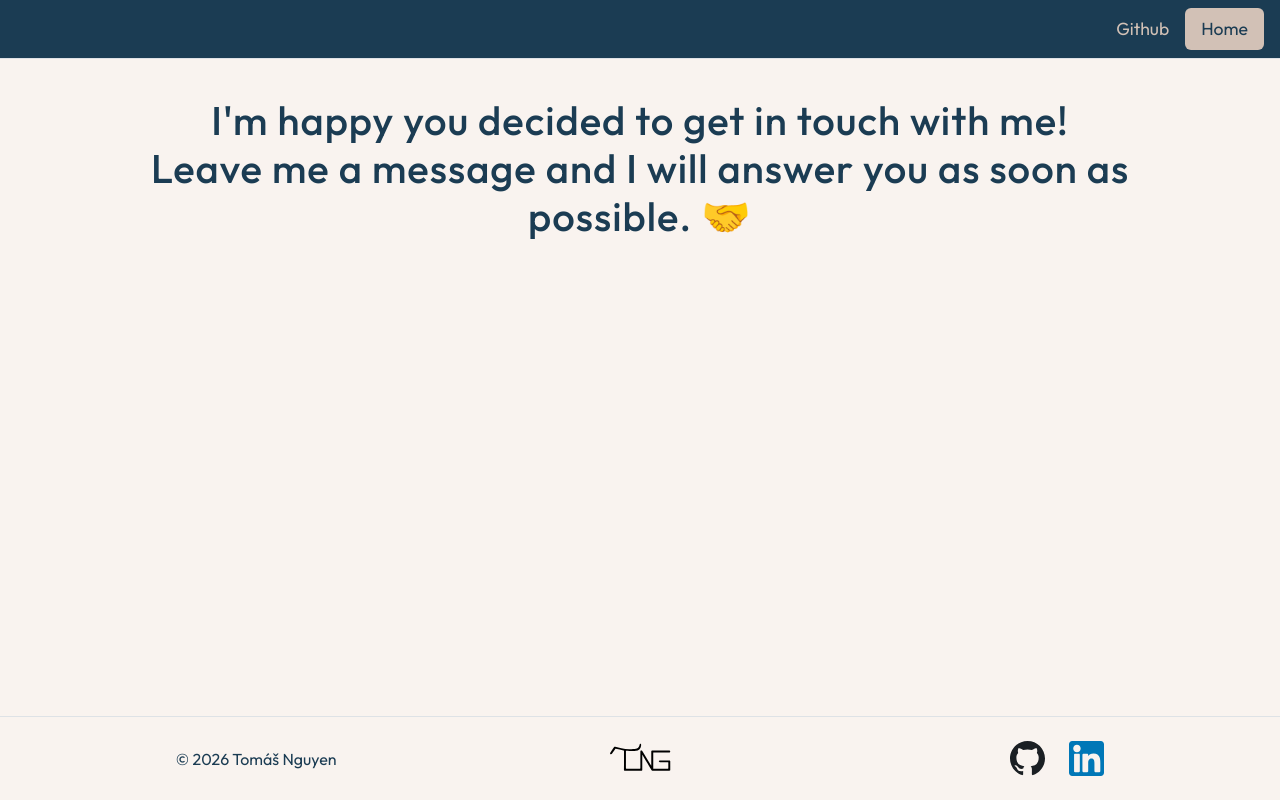
After one commit to NugyTomas/portfolio-website, a Flask app: page /contact in a window 1280 px wide. The commit adds this page. Run offline with Flask 3, Linux system fonts and the light colour scheme.

Commit message:
Add base template with Jinja blocks

```diff
--- a/main.py
+++ b/main.py
@@ -49,12 +49,21 @@ with app.app_context():
 #     db.session.add(new_skill)
 #     db.session.commit()
 
+@app.context_processor
+def inject_year():
+    return {
+        "current_year": datetime.now().year
+    }
 
 @app.route('/')
 def home():
     projects = db.session.execute(db.select(Project)).scalars().all()
     skills = db.session.execute(db.select(Skill)).scalars().all()
-    return render_template("index.html",  current_year=datetime.now().year, projects=projects, skills=skills)
+    return render_template("index.html", navbar="contact", projects=projects, skills=skills)
+
+@app.route('/contact')
+def contact():
+    return render_template("contact.html", navbar="home")
 
 
 if __name__ == "__main__":
--- a/static/css/styles.css
+++ b/static/css/styles.css
@@ -56,7 +56,6 @@ nav {
 }
 
 .logo_img {
-    padding-top: 3rem;
     max-width: 260px;
     width: 100%;
     height: auto;
@@ -74,7 +73,6 @@ nav {
 ========================================= */
 
 .about {
-    min-height: calc(100vh - 120px);
     padding-bottom: 3rem;
 }
 
@@ -105,7 +103,7 @@ nav {
 
 
 /* =========================================
-   CARD
+   PROJECTS CARDS
 ========================================= */
 
 .card {
@@ -213,8 +211,16 @@ nav {
     transform: translateX(8px);
 }
 
+/* =========================================
+   FOOTER
+========================================= */
+
 .svg_logo {
     height: 35px;
     width: 35px;
     object-fit: contain;
 }
+
+/* =========================================
+   CONTACT
+========================================= */
--- /dev/null
+++ b/templates/base.html
@@ -0,0 +1,67 @@
+<!DOCTYPE html>
+<html lang="en">
+<head>
+    <meta charset="UTF-8"/>
+    <meta
+            name="viewport"
+            content="width=device-width, initial-scale=1, shrink-to-fit=no"
+    />
+
+    <link rel="icon" type="image/png" sizes="32x32"
+          href="{{ url_for('static', filename='assets/img/logos/icon_logo.png') }}">
+    <link rel="preconnect" href="https://fonts.googleapis.com">
+    <link rel="preconnect" href="https://fonts.gstatic.com" crossorigin>
+    <link href="https://fonts.googleapis.com/css2?family=Outfit:wght@100..900&display=swap" rel="stylesheet">
+    <link href="https://cdn.jsdelivr.net/npm/bootstrap@5.3.8/dist/css/bootstrap.min.css" rel="stylesheet"
+          integrity="sha384-sRIl4kxILFvY47J16cr9ZwB07vP4J8+LH7qKQnuqkuIAvNWLzeN8tE5YBujZqJLB" crossorigin="anonymous">
+    <link href="{{ url_for('static', filename='css/styles.css') }}" rel="stylesheet"/>
+
+
+    <title>{% block title %}{% endblock %}</title>
+</head>
+<body class="d-flex flex-column min-vh-100">
+
+<!-- NAVBAR -->
+<nav class="fixed-top d-flex flex-wrap flex-row-reverse border-bottom">
+    <ul class="nav nav-pills">
+        <li class="nav-item"><a href="https://github.com/NugyTomas" target="_blank" class="nav-link">Github</a></li>
+        {% if navbar == "contact" %}
+        <li class="nav-item"><a href="{{ url_for('contact')}}" class="btn-contact nav-link" aria-current="page">Contact
+            Me</a>
+            {% elif navbar == "home" %}
+        <li class="nav-item"><a href="{{ url_for('home')}}" class="btn-contact nav-link" aria-current="page">Home</a>
+            {% endif %}
+        </li>
+    </ul>
+</nav>
+
+<main class="flex-grow-1 pt-5">
+    {% block content %}
+    {% endblock %}
+</main>
+
+<!-- FOOTER -->
+<footer class="d-flex justify-content-center align-items-center py-1  border-top">
+    <div class="col-md-4 ">
+        <p class="mb-3 mb-md-0">© {{current_year}} Tomáš Nguyen</p>
+    </div>
+    <a href="/" class="mb-3 mb-md-0" aria-label="TNG logo">
+        <img src="{{ url_for('static', filename='assets/img/logos/logo.svg')}}" width="75" height="75">
+    </a>
+    <ul class="nav col-md-4 justify-content-end">
+        <li class="ms-4"><a href="https://github.com/NugyTomas" aria-label="Github" target="_blank">
+            <img src="{{ url_for('static', filename='assets/img/logos/github.svg') }}" class="svg_logo"/>
+        </a></li>
+        <li class="ms-4"><a href="https://www.linkedin.com/in/tomáš-nguyen-2407371b5/" aria-label="LinkedIn"
+                            target="_blank">
+            <img src="{{ url_for('static', filename='assets/img/logos/linkedin.svg') }}" class="svg_logo"/>
+        </a></li>
+    </ul>
+
+</footer>
+
+<script src="https://cdn.jsdelivr.net/npm/bootstrap@5.3.8/dist/js/bootstrap.bundle.min.js"
+        integrity="sha384-FKyoEForCGlyvwx9Hj09JcYn3nv7wiPVlz7YYwJrWVcXK/BmnVDxM+D2scQbITxI"
+        crossorigin="anonymous"></script>
+</body>
+</html>
--- /dev/null
+++ b/templates/contact.html
@@ -0,0 +1,13 @@
+{% extends "base.html" %}
+
+{% block title %}
+Contact Me | Tomáš Nguyen
+{% endblock %}
+
+{% block content %}
+<section class="contact pt-5">
+    <div class="container">
+        <h1 class="text-center">I'm happy you decided to get in touch with me! <br>Leave me a message and I will answer you as soon as possible. 🤝 </h1>
+    </div>
+</section>
+{% endblock %}
```
Also changed, not shown: templates/footer.html (deleted, +0 -26 lines), templates/header.html (deleted, +0 -43 lines), templates/index.html (+25 -4 lines).
